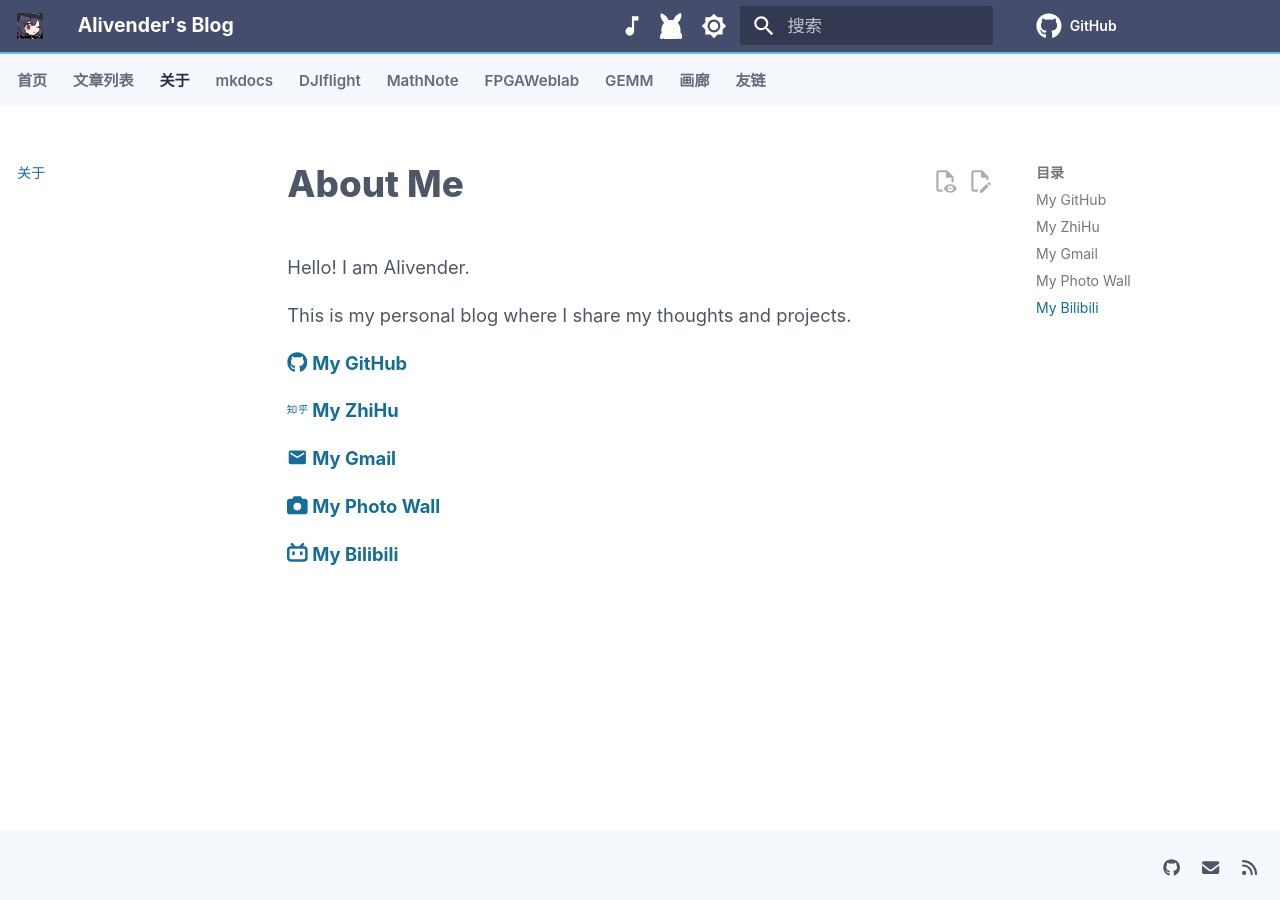
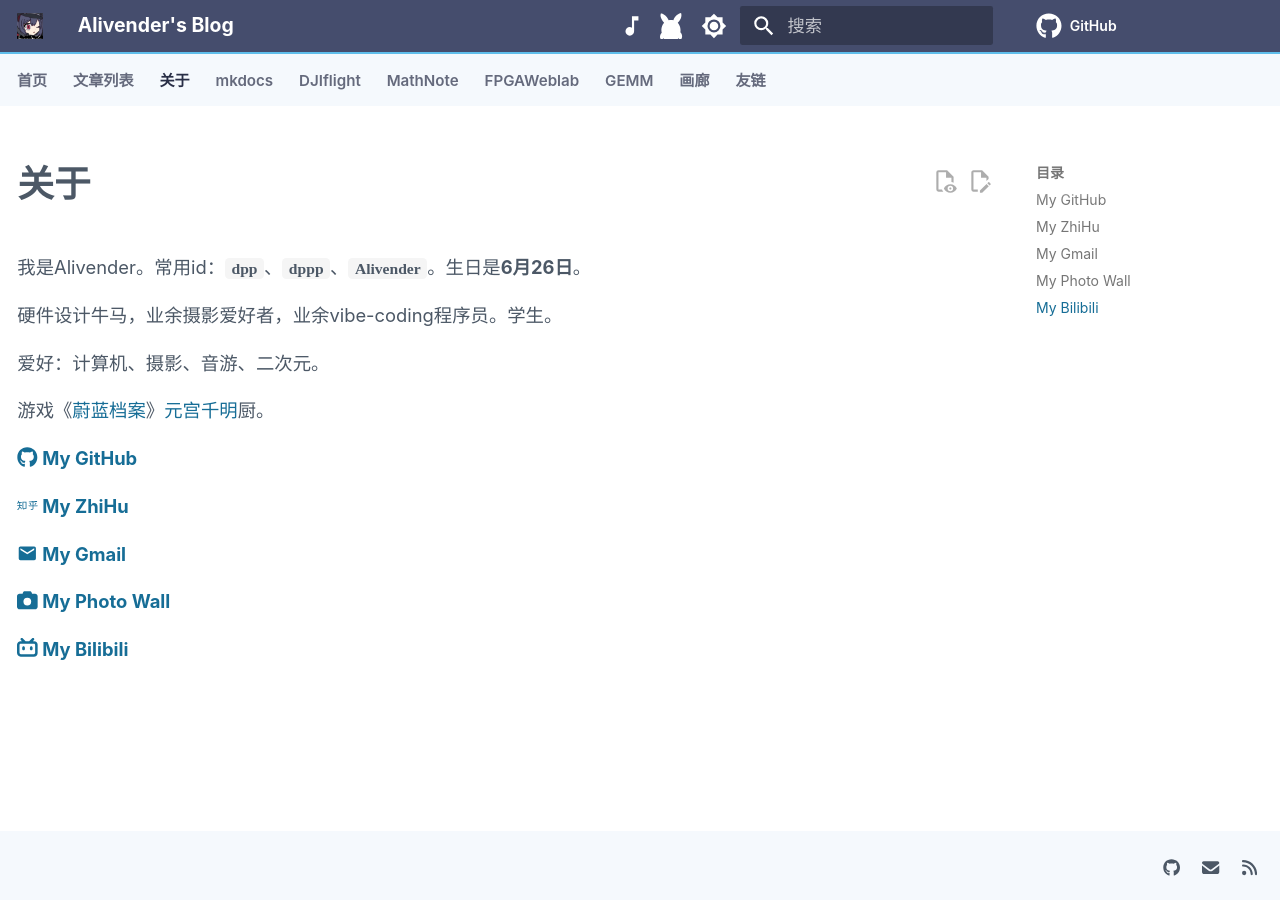
Before and after one commit to Alivenderwww/Alivenderwww.github.io, an MkDocs documentation site: the page built from docs/about.md, in a window 1280 px wide. Built offline with MkDocs 1.6.1 and Material for MkDocs 9.7.7, drawn with Linux system fonts in a browser that asks for light colours; some web fonts are replaced; plug-ins that fetch from the network failed and are left out; comment, search, counter and statistics services are not loaded; a style sheet for code colours, icons or effects is not loaded.

Commit message:
更新关于

```diff
--- a/docs/about.md
+++ b/docs/about.md
@@ -1,10 +1,19 @@
+---
+hide:
+    - navigation
+---
+
 <div class="toc-disable" markdown>
 
-# About Me
+# 关于
 
-Hello! I am Alivender.
+我是Alivender。常用id：`dpp`、`dppp`、`Alivender`。生日是**6月26日**。
 
-This is my personal blog where I share my thoughts and projects.
+硬件设计牛马，业余摄影爱好者，业余vibe-coding程序员。学生。
+
+爱好：计算机、摄影、音游、二次元。
+
+游戏《[蔚蓝档案](https://bluearchive-cn.com/)》[元宫千明](https://kivo.wiki/data/character/347)厨。
 
 <!-- #### [:fontawesome-solid-blog:]( ) [My Homepage]( ) -->
 
```
